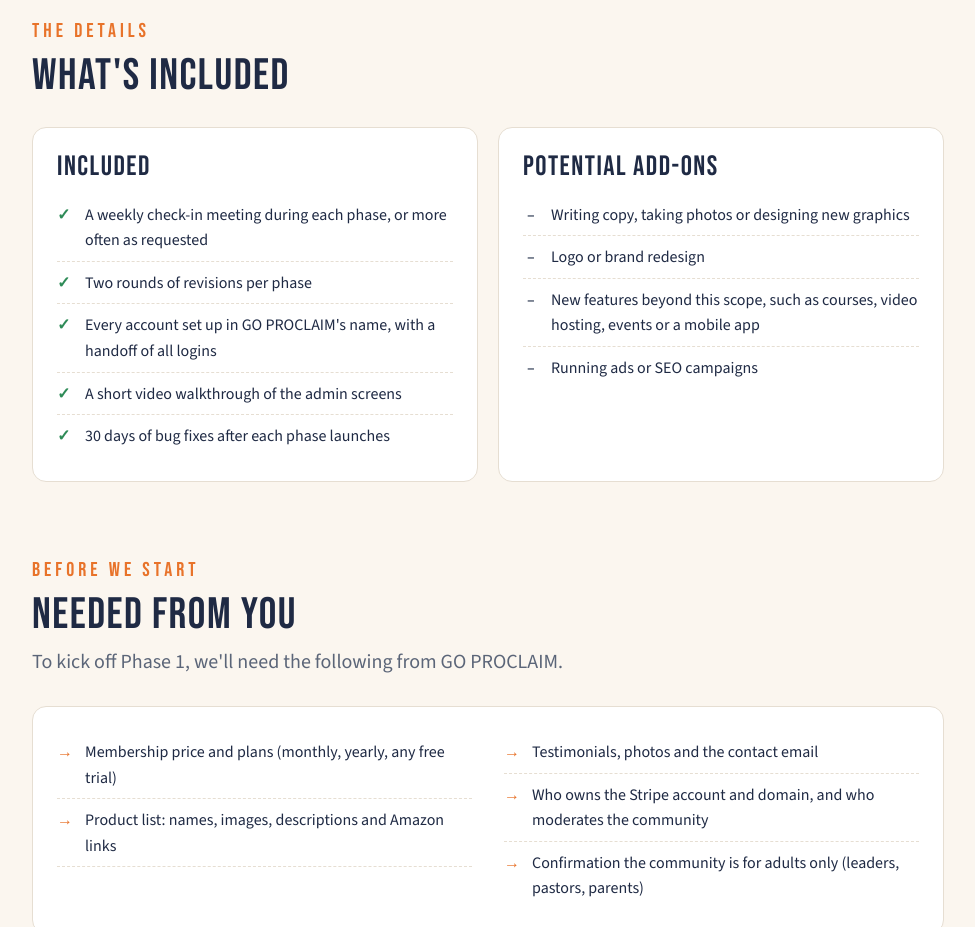
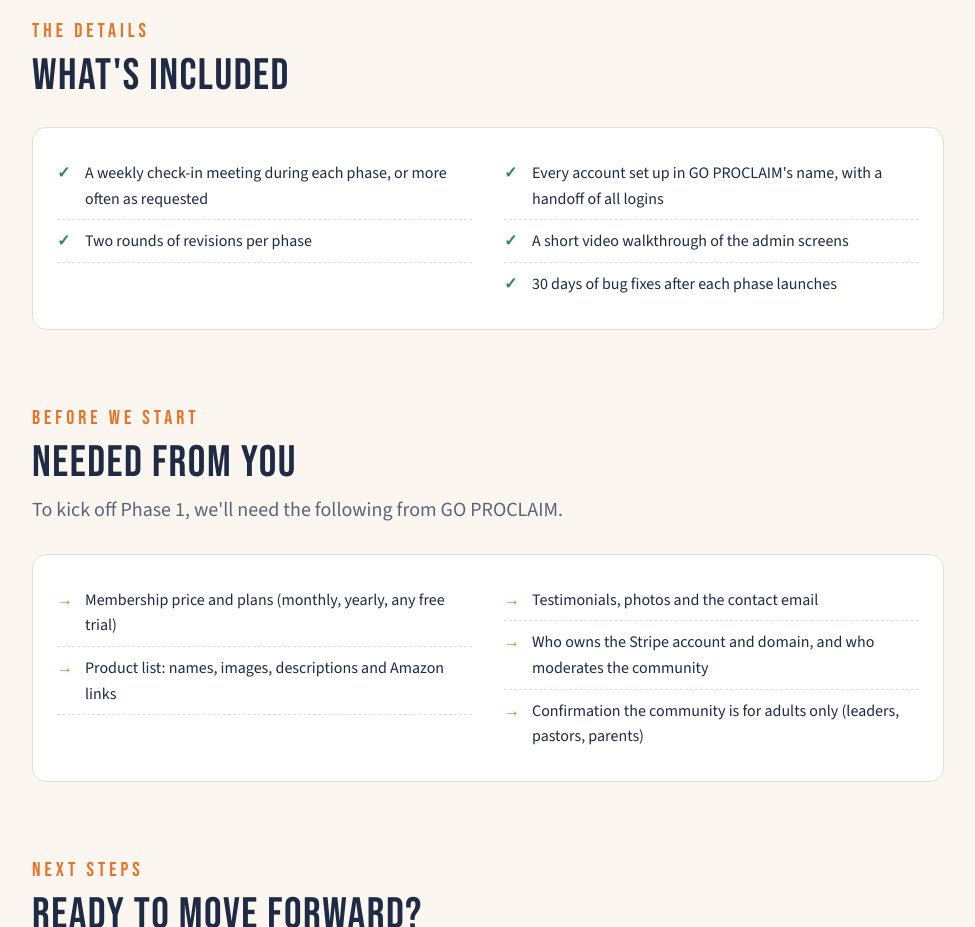
Before and after one commit to iambarabbas/go-proclaim-proposal, a plain HTML site: page index.html in a window 1280 px wide. Shown: the part 3960-4887 px from the top of the page, without its empty margins (152-1127 px from the left). Drawn offline with nearby package versions, Linux system fonts and the light colour scheme.

Commit message:
Remove Potential Add-Ons section
Updated styling for lists in the 'box' class and modified the structure of the included section.

```diff
--- a/index.html
+++ b/index.html
@@ -79,8 +79,8 @@
   /* Lists */
   .three{display:grid;grid-template-columns:repeat(3,1fr);gap:20px;margin-top:28px}
   .two{display:grid;grid-template-columns:repeat(2,1fr);gap:20px;margin-top:28px}
-  .box.need ul{columns:2;column-gap:32px}
-  .box.need li{break-inside:avoid}
+  .box.need ul,.box.yes ul{columns:2;column-gap:32px}
+  .box.need li,.box.yes li{break-inside:avoid}
   .box{background:var(--white);border:1px solid var(--line);border-radius:14px;padding:24px}
   .box ul{list-style:none;padding:0;margin:0}
   .box li{padding:8px 0 8px 28px;position:relative;font-size:16px;border-bottom:1px dashed var(--line)}
@@ -108,7 +108,7 @@
   @media (max-width:760px){
     body{font-size:17px}
     .cards,.phases,.three,.two,.sign{grid-template-columns:1fr}
-    .box.need ul{columns:1}
+    .box.need ul,.box.yes ul{columns:1}
     .timeline{grid-template-columns:1fr;gap:44px}
     h2{font-size:36px}
     th,td{padding:12px}
@@ -248,19 +248,13 @@
   <div class="wrap">
     <div class="eyebrow">The details</div>
     <h2>What's included</h2>
-    <div class="two">
-      <div class="box yes"><h3>Included</h3><ul>
+    <div style="margin-top:28px">
+      <div class="box yes"><ul>
         <li>A weekly check-in meeting during each phase, or more often as requested</li>
         <li>Two rounds of revisions per phase</li>
         <li>Every account set up in GO PROCLAIM's name, with a handoff of all logins</li>
         <li>A short video walkthrough of the admin screens</li>
         <li>30 days of bug fixes after each phase launches</li>
-      </ul></div>
-      <div class="box no"><h3>Potential Add-Ons</h3><ul>
-        <li>Writing copy, taking photos or designing new graphics</li>
-        <li>Logo or brand redesign</li>
-        <li>New features beyond this scope, such as courses, video hosting, events or a mobile app</li>
-        <li>Running ads or SEO campaigns</li>
       </ul></div>
     </div>
   </div>
```
